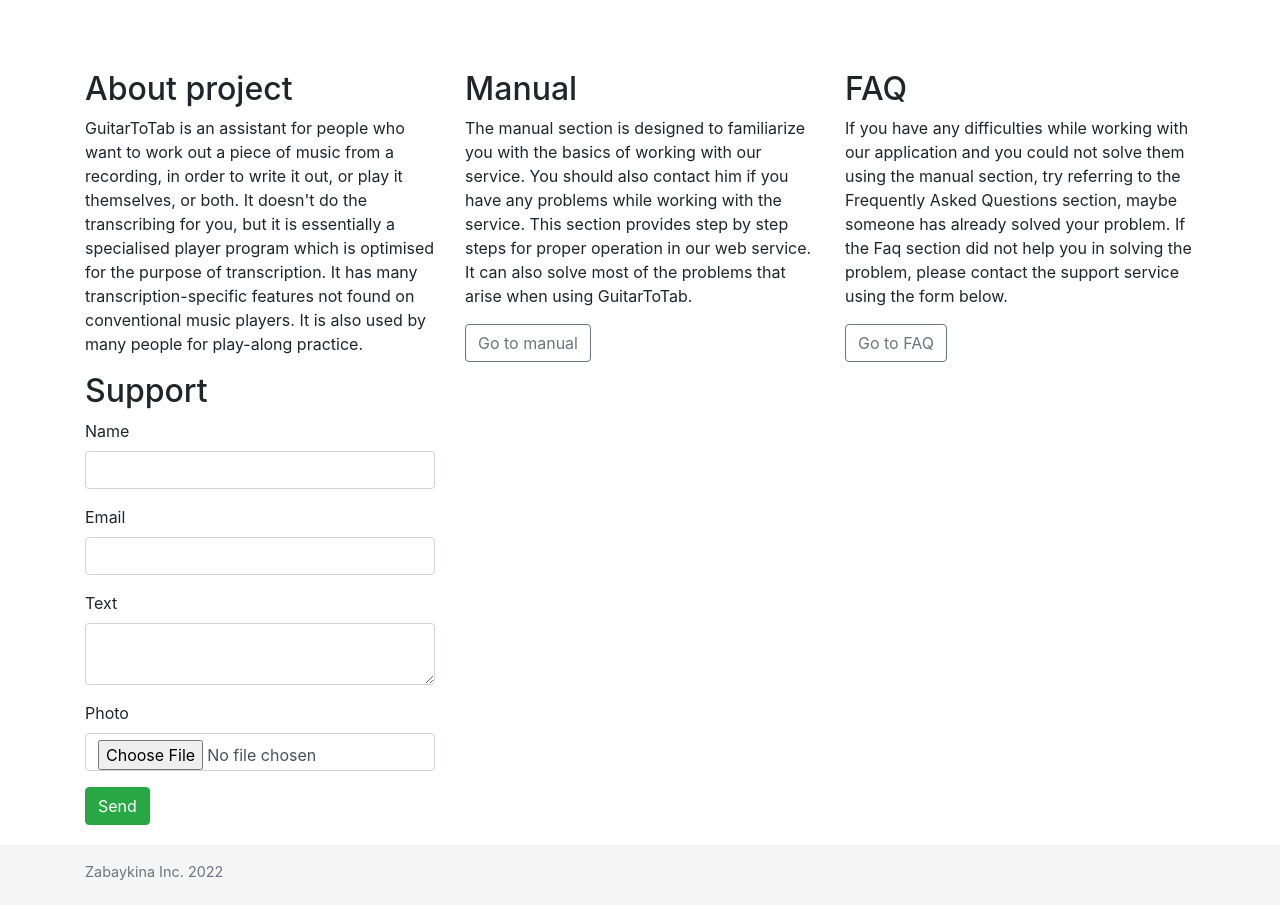
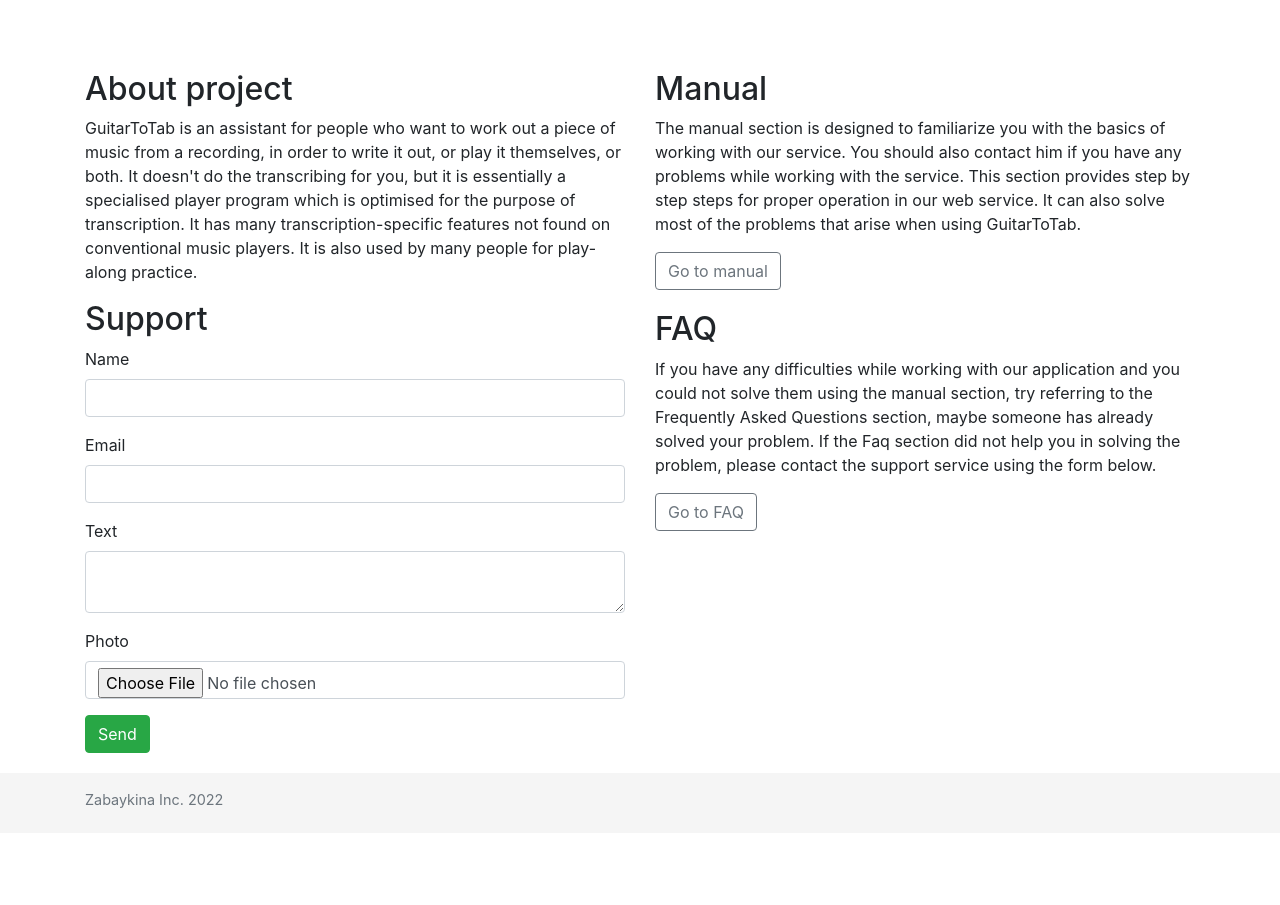
Before and after one commit to Ninel-Zabaykina/GTT, a Yii app: template views/site/help.php in a window 1280 px wide. After the commit the page ends 808 px from the top, so only its background shows below. Run offline with PHP 8.4 and a stand-in for Yii, Linux system fonts and the light colour scheme; the template is opened without the code that fills it, so the values that code supplies are empty; form fields are guessed from the names that the template uses; some libraries are stand-ins or nearby versions.

Commit message:
small fix style

```diff
--- a/views/site/help.php
+++ b/views/site/help.php
@@ -13,7 +13,7 @@
     <div class="body-content">
 
         <div class="row">
-            <div class="col-lg-4">
+            <div class="col-lg-6">
                 <h2>About project</h2>
 
                 <p>GuitarToTab is an assistant for people who want to work out a piece of music from a recording, in order
@@ -22,7 +22,7 @@
                     features not found on conventional music players. It is also used by many people for play-along practice. </p>
 
             </div>
-            <div class="col-lg-4">
+            <div class="col-lg-6">
                 <h2>Manual</h2>
 
                 <p>The manual section is designed to familiarize you with the basics of working with our service. You should also
@@ -30,12 +30,23 @@
                     for proper operation in our web service. It can also solve most of the problems that arise when using
                     GuitarToTab.</p>
 
-<!--                <p><a class="btn btn-outline-secondary" href="/views/site/manual.php">Yii Forum &raquo;</a></p>-->
                 <?php Pjax::begin(); ?>
                 <?= Html::a("Go to manual", ['site/manual'], ['class' => 'btn btn-outline-secondary', 'options'=>'style: ']) ?>
                 <?php Pjax::end(); ?>
             </div>
-            <div class="col-lg-4">
+
+            <div class="col-lg-6">
+                <h2>Support</h2>
+                <?php $form = ActiveForm::begin() ?>
+                    <?= $form->field($support_model, 'name') ?>
+                    <?= $form->field($support_model, 'email') ?>
+                    <?= $form->field($support_model, 'text')-> textarea() ?>
+                    <?= $form->field($support_model, 'photo')->fileInput() ?>
+                    <?= Html::submitButton('Send', ['class' => 'btn btn-success']) ?>
+                <?php ActiveForm::end() ?>
+            </div>
+
+            <div class="col-lg-6" style="margin-top: 10px ">
                 <h2>FAQ</h2>
 
                 <p>If you have any difficulties while working with our application and you could not solve them using the
@@ -47,16 +58,6 @@
                 <?= Html::a("Go to FAQ", ['site/faq'], ['class' => 'btn btn-outline-secondary']) ?>
                 <?php Pjax::end(); ?>
             </div>
-            <div class="col-lg-4">
-                <h2>Support</h2>
-                <?php $form = ActiveForm::begin() ?>
-                    <?= $form->field($support_model, 'name') ?>
-                    <?= $form->field($support_model, 'email') ?>
-                    <?= $form->field($support_model, 'text')-> textarea() ?>
-                    <?= $form->field($support_model, 'photo')->fileInput() ?>
-                    <?= Html::submitButton('Send', ['class' => 'btn btn-success']) ?>
-                <?php ActiveForm::end() ?>
-            </div>
         </div>
     </div>
 </div>
```
